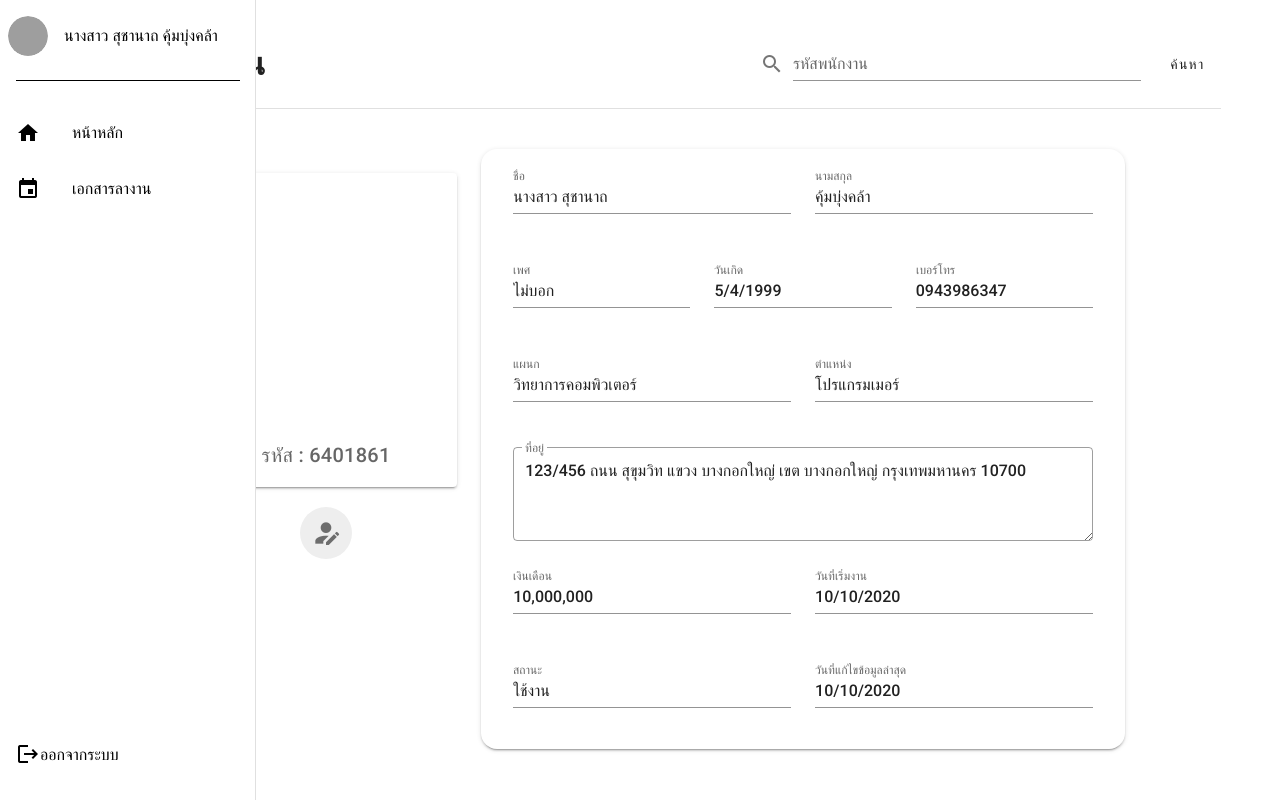
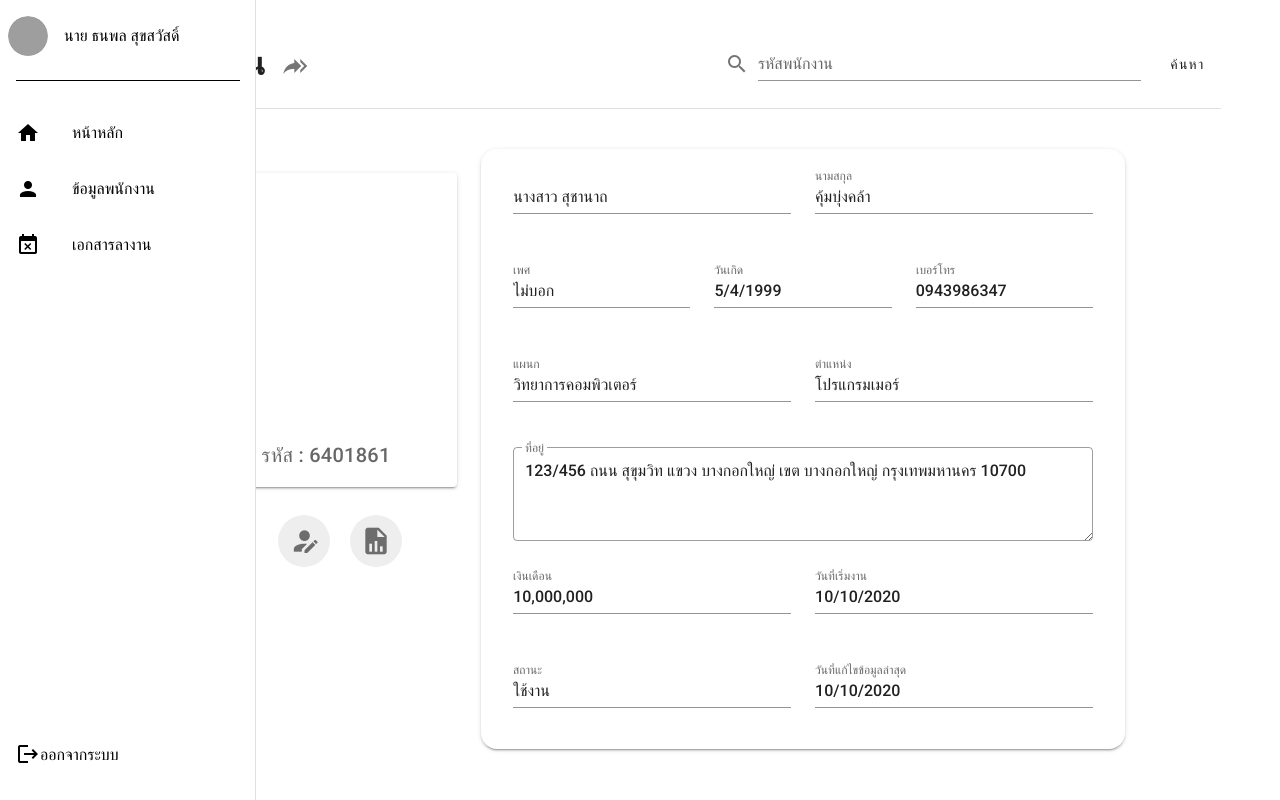
Before and after one commit to NiebAnupat/ProjectSA-FN, a Nuxt app: page /HR/Info in a window 1280 px wide. Built offline with nearby package versions, Linux system fonts and the light colour scheme; grey boxes are pictures that could not be loaded.

Commit message:
add salary

```diff
--- a/pages/Employee/LeaveEmp.vue
+++ b/pages/Employee/LeaveEmp.vue
@@ -9,10 +9,9 @@
       <v-card class="pa-4">
         <v-row>
           <v-spacer></v-spacer>
-          <v-card-title class="">
-            *การลาประเภทลาป่วยที่ลามากกว่า 3 วัน
-            กรุณาแนบใบรับรองแพทย์มาด้วย</v-card-title
-          >
+          <p class="pa-4 grey--text">
+            *การลาประเภทลาป่วยที่ลามากกว่า 3 วัน กรุณาแนบใบรับรองแพทย์มาด้วย
+          </p>
         </v-row>
 
         <v-card-text class="mt-6">
--- a/pages/HR/Dashbord.vue
+++ b/pages/HR/Dashbord.vue
@@ -77,6 +77,7 @@ import leaveEmp from '~/components/HR/leaveEmp.vue'
 export default {
   name: 'Dashbord',
   async asyncData({ store }) {
+    store.dispatch('Auth/setAuthTrue')
     store.dispatch('Auth/setAdminTrue')
   },
 
--- a/pages/HR/Info.vue
+++ b/pages/HR/Info.vue
@@ -2,7 +2,24 @@
   <div>
     <div class="d-flex">
       <h1 class="mt-2">ข้อมูลพนักงาน</h1>
-      <v-spacer></v-spacer>
+      <div class="mt-2">
+        <v-tooltip top>
+          <template v-slot:activator="{ on, attrs }">
+            <v-btn
+              icon
+              v-bind="attrs"
+              v-on="on"
+              class="lighten-3 mt-2 mx-3"
+              nuxt
+            >
+              <v-icon>mdi-share-all</v-icon>
+            </v-btn>
+          </template>
+
+          <span>พิมพ์ใบเสร็จเงินเดือนทั้งหมด</span>
+        </v-tooltip>
+      </div>
+
       <v-spacer></v-spacer>
       <v-spacer></v-spacer>
       <!-- Search -->
@@ -26,9 +43,9 @@
         <v-col cols="3">
           <v-card class="text-center">
             <v-img
-              v-model="picture"
+              v-model="Img"
               class="mt-6 rounded-xl"
-              src="~/assets/237603.jpg"
+              src=""
               height="250"
               width="220"
               nuxt
@@ -38,11 +55,42 @@
             <v-card-text class="text-h6">รหัส : 6401861</v-card-text>
           </v-card>
 
-          <v-col cols="12" class="mt-2 d-flex justify-center">
-            <v-btn icon x-large class="grey lighten-3 mx-3" nuxt
-              ><v-icon>mdi-account-edit</v-icon></v-btn
-            >
-          </v-col>
+          <v-row class="mt-4 d-flex justify-center">
+            <v-col cols="3">
+              <v-tooltip bottom>
+                <template v-slot:activator="{ on, attrs }">
+                  <v-btn
+                    icon
+                    x-large
+                    v-bind="attrs"
+                    v-on="on"
+                    class="grey lighten-3 mx-3"
+                    nuxt
+                    ><v-icon>mdi-account-edit</v-icon></v-btn
+                  >
+                </template>
+
+                <span>บันทึกข้อมูล</span>
+              </v-tooltip>
+            </v-col>
+            <v-col cols="3">
+              <v-tooltip bottom>
+                <template v-slot:activator="{ on, attrs }">
+                  <v-btn
+                    icon
+                    x-large
+                    v-bind="attrs"
+                    v-on="on"
+                    class="grey lighten-3 mx-3"
+                    nuxt
+                    ><v-icon>mdi-file-chart</v-icon></v-btn
+                  >
+                </template>
+
+                <span>พิมพ์ใบเสร็จรับเงิน</span>
+              </v-tooltip>
+            </v-col>
+          </v-row>
         </v-col>
 
         <!-- Dialog -->
@@ -55,16 +103,15 @@
                 v-model="editImg"
                 label="รูปภาพ"
                 show-size
-                counter
-                multiple
-                small
-                small-chips
-                ref="imgRef"
-                :rules="[(v) => !!v || 'กรุณาเลือกรูปภาพ']"
+                accept="image/*"
               ></v-file-input>
               <!-- Show image -->
               <div class="d-flex justify-center pt-6">
-                <img :src="editImg" />
+                <img
+                  :src="editImg != null ? getImgURL(editImg) : ''"
+                  height="450"
+                  width="300"
+                />
               </div>
             </v-card-text>
             <v-card-actions>
@@ -80,17 +127,12 @@
             <v-card-text class="px-8 title">
               <v-row>
                 <v-col cols="6">
-                  <v-text-field
-                    v-model="empDetail.Fname"
-                    label="ชื่อ"
-                    readonly
-                  ></v-text-field>
+                  <v-text-field v-model="empDetail.Fname"></v-text-field>
                 </v-col>
                 <v-col cols="6"
                   ><v-text-field
                     v-model="empDetail.Lname"
                     label="นามสกุล"
-                    readonly
                   ></v-text-field
                 ></v-col>
               </v-row>
@@ -114,7 +156,6 @@
                   ><v-text-field
                     v-model="empDetail.tel"
                     label="เบอร์โทร"
-                    readonly
                   ></v-text-field
                 ></v-col>
               </v-row>
@@ -124,14 +165,12 @@
                   <v-text-field
                     v-model="empDetail.department"
                     label="แผนก"
-                    readonly
                   ></v-text-field>
                 </v-col>
                 <v-col cols="6"
                   ><v-text-field
                     v-model="empDetail.position"
                     label="ตำแหน่ง"
-                    readonly
                   ></v-text-field
                 ></v-col>
               </v-row>
@@ -142,7 +181,6 @@
                     v-model="empDetail.address"
                     label="ที่อยู่"
                     outlined
-                    readonly
                     rows="3"
                     hide-details
                   ></v-textarea>
@@ -154,7 +192,6 @@
                   <v-text-field
                     v-model="empDetail.salary"
                     label="เงินเดือน"
-                    readonly
                   ></v-text-field>
                 </v-col>
                 <v-col cols="6"
@@ -171,7 +208,6 @@
                   <v-text-field
                     v-model="empDetail.isActivate"
                     label="สถานะ"
-                    readonly
                   ></v-text-field>
                 </v-col>
                 <v-col cols="6"
@@ -189,12 +225,14 @@
     </div>
   </div>
 </template>
+picture
 
 <script>
 export default {
-  name: 'EmpInfo',
+  name: 'info',
   async asyncData({ store }) {
     store.dispatch('Auth/setAuthTrue')
+    store.dispatch('Auth/setAdminTrue')
   },
 
   data() {
@@ -203,6 +241,7 @@ export default {
       editImg: null,
       search: '',
       empID: '6401861',
+      Img: null,
       empDetail: {
         Fname: 'นางสาว สุชานาถ',
         Lname: 'คุ้มบุ่งคล้า',
@@ -222,12 +261,8 @@ export default {
   },
 
   methods: {
-    imgIsExist() {
-      return this.editImg.image.length > 0 ? true : false
-    },
-
-    editPicExist() {
-      return this.editImg.image.length > 0 ? true : false
+    getImgURL(img) {
+      return URL.createObjectURL(img)
     },
   },
 }
--- a/pages/HR/LeaveWork.vue
+++ b/pages/HR/LeaveWork.vue
@@ -22,15 +22,18 @@
     <div>
       <v-row class="mt-2">
         <v-col cols="5">
+          <p class="mx-12">อนุมัติแล้ว</p>
           <v-card class="rounded-xl" height="320">
             <rejectTable class="pa-2" />
           </v-card>
+          <p class="mt-6 mx-12">ปฏิเสธแล้ว</p>
           <v-card class="rounded-xl mt-3" height="320">
             <denyTable class="pa-2" />
           </v-card>
         </v-col>
         <v-col cols="7">
-          <v-card class="rounded-xl pa-2" height="645">
+          <p class="mx-12">เอกสารการลาทั้งหมด</p>
+          <v-card class="rounded-xl pa-2" height="700">
             <allTable />
           </v-card>
         </v-col>
@@ -47,7 +50,14 @@ export default {
   components: { denyTable, rejectTable, allTable },
   name: 'LeaveWork',
   async asyncData({ store }) {
+    store.dispatch('Auth/setAuthTrue')
     store.dispatch('Auth/setAdminTrue')
+  },
+
+  data() {
+    return {
+      search: '',
+    }
   },
 }
 </script>
```
